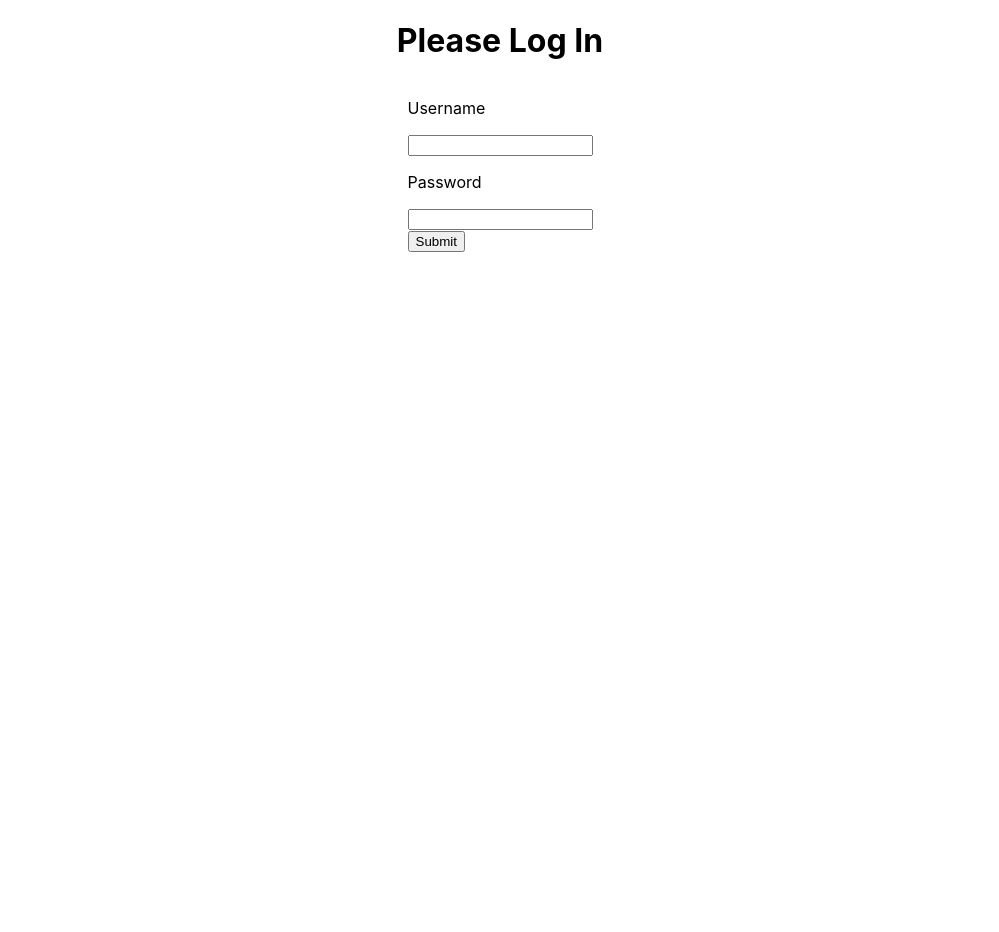
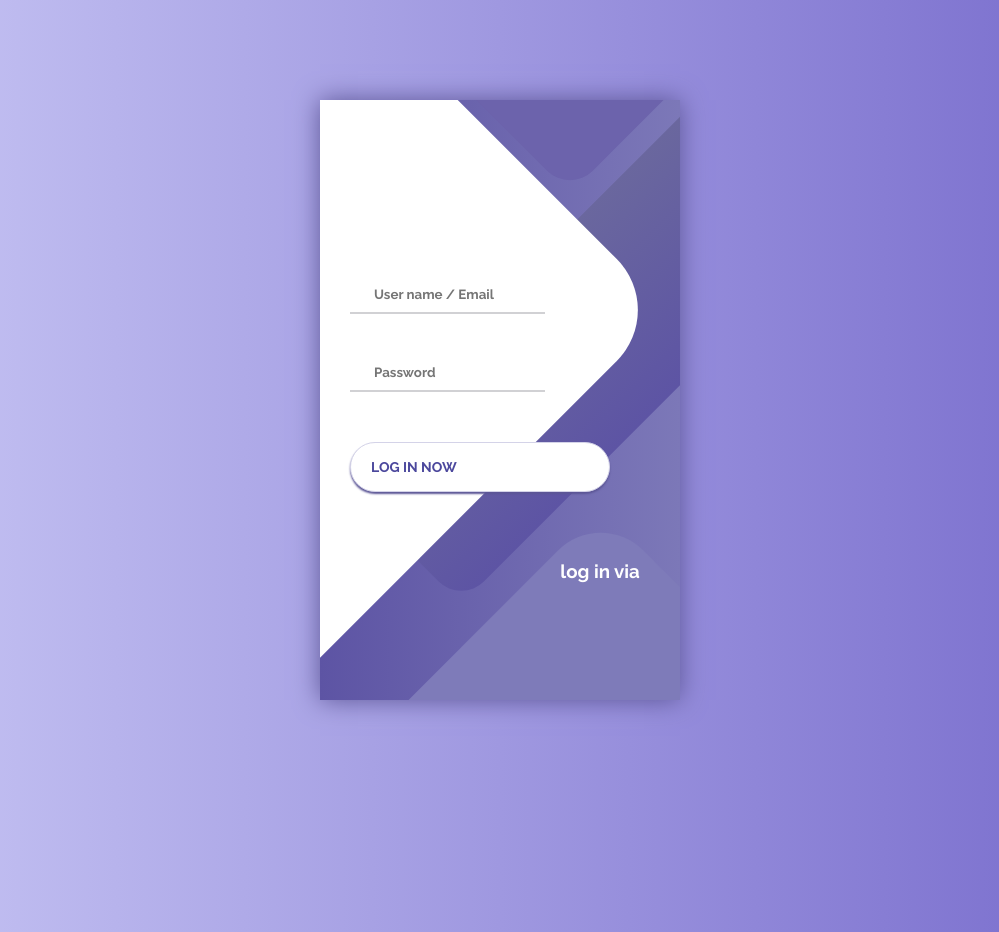
Before and after one commit to Plep-m/OpenE_NSI, a React (Create React App) app in the folder src/open_e/: page / in a window 1280 px wide. Shown: the whole page, without its empty margins (140-1139 px from the left). Before the commit the page ends 800 px from the top, so only its background shows below. Built offline with nearby package versions, Linux system fonts and the light colour scheme.

Commit message:
login visual update v1

```diff
--- a/src/open_e/src/components/login/Login.css
+++ b/src/open_e/src/components/login/Login.css
@@ -1,5 +1,178 @@
-.login-wrapper {
-    display: flex;
-    flex-direction: column;
-    align-items: center;
+@import url('https://fonts.googleapis.com/css?family=Raleway:400,700');
+
+* {
+	box-sizing: border-box;
+	margin: 0;
+	padding: 0;
+	font-family: Raleway, sans-serif;
 }
+
+body {
+	background: linear-gradient(90deg, #C7C5F4, #776BCC);
+}
+
+.container {
+	display: flex;
+	align-items: center;
+	justify-content: center;
+	min-height: 100vh;
+}
+
+.screen {
+	background: linear-gradient(90deg, #5D54A4, #7C78B8);
+	position: relative;
+	height: 600px;
+	width: 360px;
+	box-shadow: 0px 0px 24px #5C5696;
+}
+
+.screen__content {
+	z-index: 1;
+	position: relative;
+	height: 100%;
+}
+
+.screen__background {
+	position: absolute;
+	top: 0;
+	left: 0;
+	right: 0;
+	bottom: 0;
+	z-index: 0;
+	-webkit-clip-path: inset(0 0 0 0);
+	clip-path: inset(0 0 0 0);
+}
+
+.screen__background__shape {
+	transform: rotate(45deg);
+	position: absolute;
+}
+
+.screen__background__shape1 {
+	height: 520px;
+	width: 520px;
+	background: #FFF;
+	top: -50px;
+	right: 120px;
+	border-radius: 0 72px 0 0;
+}
+
+.screen__background__shape2 {
+	height: 220px;
+	width: 220px;
+	background: #6C63AC;
+	top: -172px;
+	right: 0;
+	border-radius: 32px;
+}
+
+.screen__background__shape3 {
+	height: 540px;
+	width: 190px;
+	background: linear-gradient(270deg, #5D54A4, #6A679E);
+	top: -24px;
+	right: 0;
+	border-radius: 32px;
+}
+
+.screen__background__shape4 {
+	height: 400px;
+	width: 200px;
+	background: #7E7BB9;
+	top: 420px;
+	right: 50px;
+	border-radius: 60px;
+}
+
+.login {
+	width: 320px;
+	padding: 30px;
+	padding-top: 156px;
+}
+
+.login__field {
+	padding: 20px 0px;
+	position: relative;
+}
+
+.login__icon {
+	position: absolute;
+	top: 30px;
+	color: #7875B5;
+}
+
+.login__input {
+	border: none;
+	border-bottom: 2px solid #D1D1D4;
+	background: none;
+	padding: 10px;
+	padding-left: 24px;
+	font-weight: 700;
+	width: 75%;
+	transition: .2s;
+}
+
+.login__input:active,
+.login__input:focus,
+.login__input:hover {
+	outline: none;
+	border-bottom-color: #6A679E;
+}
+
+.login__submit {
+	background: #fff;
+	font-size: 14px;
+	margin-top: 30px;
+	padding: 16px 20px;
+	border-radius: 26px;
+	border: 1px solid #D4D3E8;
+	text-transform: uppercase;
+	font-weight: 700;
+	display: flex;
+	align-items: center;
+	width: 100%;
+	color: #4C489D;
+	box-shadow: 0px 2px 2px #5C5696;
+	cursor: pointer;
+	transition: .2s;
+}
+
+.login__submit:active,
+.login__submit:focus,
+.login__submit:hover {
+	border-color: #6A679E;
+	outline: none;
+}
+
+.button__icon {
+	font-size: 24px;
+	margin-left: auto;
+	color: #7875B5;
+}
+
+.social-login {
+	position: absolute;
+	height: 140px;
+	width: 160px;
+	text-align: center;
+	bottom: 0px;
+	right: 0px;
+	color: #fff;
+}
+
+.social-icons {
+	display: flex;
+	align-items: center;
+	justify-content: center;
+}
+
+.social-login__icon {
+	padding: 20px 10px;
+	color: #fff;
+	text-decoration: none;
+	text-shadow: 0px 0px 8px #7875B5;
+}
+
+.social-login__icon:hover {
+	transform: scale(1.5);
+}
--- a/src/open_e/src/components/login/login.js
+++ b/src/open_e/src/components/login/login.js
@@ -27,22 +27,44 @@ export default function Login({ setToken }) {
   }
 
   return(
+    <>
     <div className="login-wrapper">
-      <h1>Please Log In</h1>
-      <form onSubmit={handleSubmit}>
-        <label>
-          <p>Username</p>
-          <input type="text" onChange={e => setUserName(e.target.value)} />
-        </label>
-        <label>
-          <p>Password</p>
-          <input type="password" onChange={e => setPassword(e.target.value)} />
-        </label>
-        <div>
-          <button type="submit">Submit</button>
+    </div>
+    <div class="container">
+    <div class="screen">
+      <div class="screen__content">
+        <form class="login">
+          <div class="login__field">
+            <i class="login__icon fas fa-user"></i>
+            <input type="text" class="login__input" placeholder="User name / Email" onChange={e => setUserName(e.target.value)}/>
+          </div>
+          <div class="login__field">
+            <i class="login__icon fas fa-lock"></i>
+            <input type="password" class="login__input" placeholder="Password" onChange={e => setPassword(e.target.value)}/>
+          </div>
+          <button class="button login__submit">
+            <span class="button__text">Log In Now</span>
+            <i class="button__icon fas fa-chevron-right"></i>
+          </button>
+        </form>
+        <div class="social-login">
+          <h3>log in via</h3>
+          <div class="social-icons">
+            <a href="#" class="social-login__icon fab fa-instagram"></a>
+            <a href="#" class="social-login__icon fab fa-facebook"></a>
+            <a href="#" class="social-login__icon fab fa-twitter"></a>
+          </div>
         </div>
-      </form>
+      </div>
+      <div class="screen__background">
+        <span class="screen__background__shape screen__background__shape4"></span>
+        <span class="screen__background__shape screen__background__shape3"></span>
+        <span class="screen__background__shape screen__background__shape2"></span>
+        <span class="screen__background__shape screen__background__shape1"></span>
+      </div>
     </div>
+  </div>
+  </>
   )
 }
 
```
